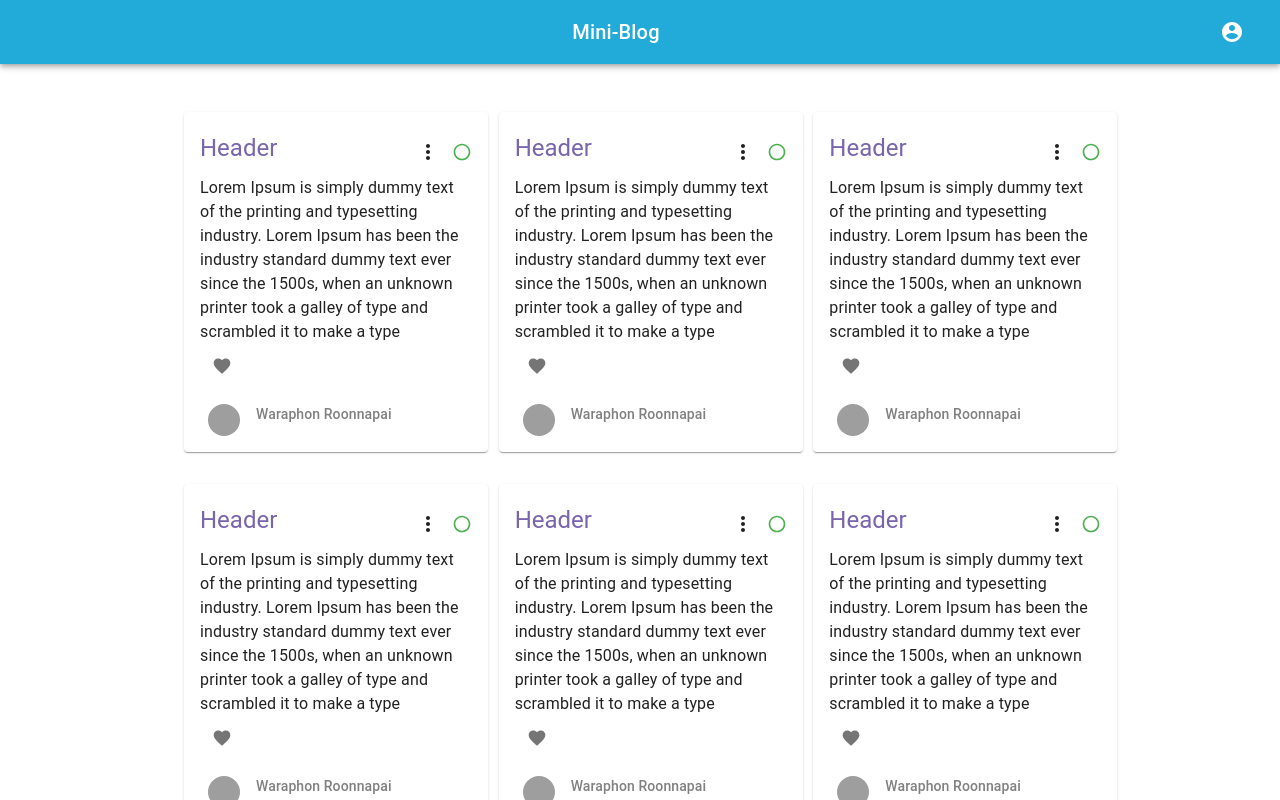
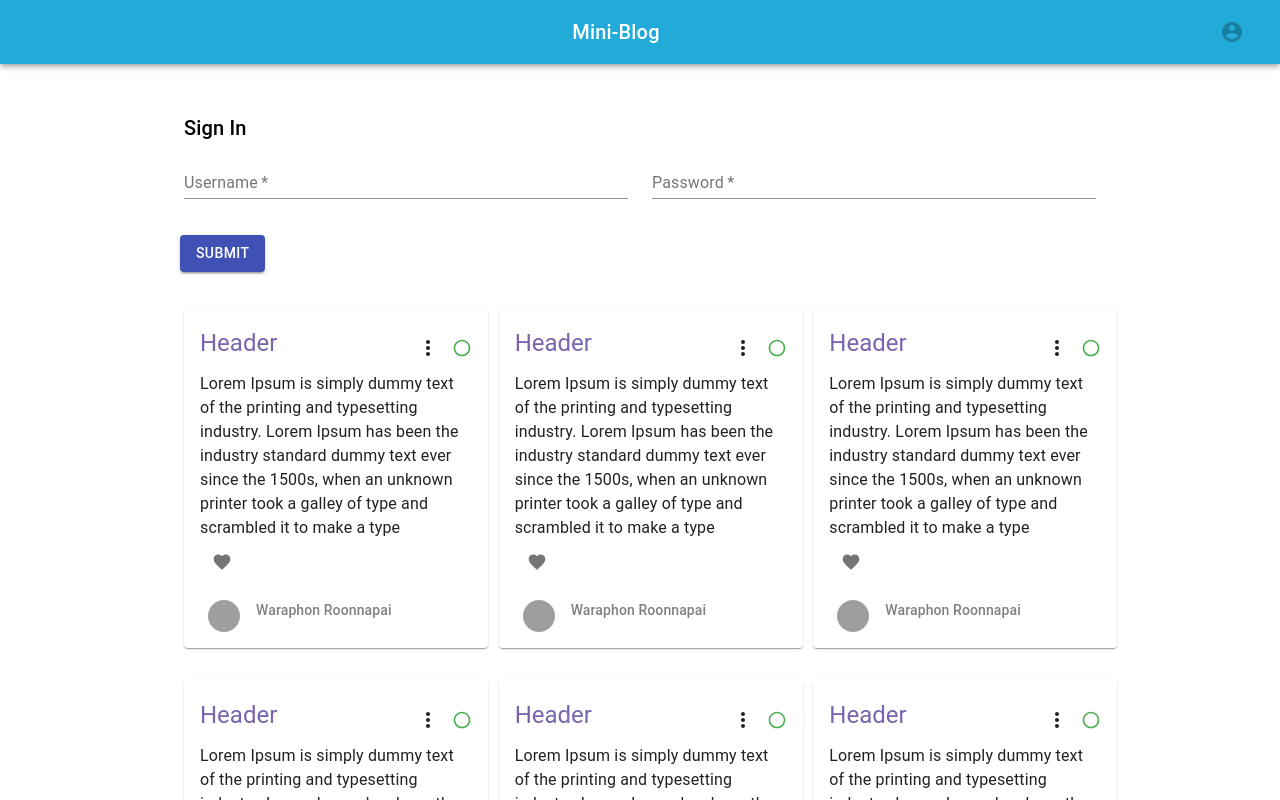
Before and after one commit to nonameb3/node-ract-blog, a React (Create React App) app in the folder blog-app/: page / in a window 1280 px wide. Shown: the top 800 px of the page. Built offline with nearby package versions, Linux system fonts and the light colour scheme; grey boxes are pictures that could not be loaded; the HTML template or start-up script is replaced by a standard one.

Commit message:
add useReducer

```diff
--- a/blog-app/src/App.js
+++ b/blog-app/src/App.js
@@ -3,10 +3,13 @@ import Grid from '@material-ui/core/Grid';
 import { makeStyles } from '@material-ui/core/styles';
 import Container from '@material-ui/core/Container';
 import Modal from '@material-ui/core/Modal';
+import Button from '@material-ui/core/Button';
 
+import reducer, { initialState } from './reducer';
 import AppBar from './components/AppBar';
 import BlogCard from './components/BlogCard';
 import CardForm from './components/CardForm';
+import SignIn from './components/SignInForm';
 
 function getModalStyle() {
   const top = 50;
@@ -22,6 +25,9 @@ function getModalStyle() {
 const useStyles = makeStyles((theme) => ({
   root: {
     flexGrow: 1,
+  },
+  topCard: {
+    paddingBottom: theme.spacing(6),
   },
   cardGrid: {
     paddingTop: theme.spacing(6),
@@ -40,9 +46,12 @@ const datas = [...Array(9)].map((u, i) => i);
 
 export default function Album() {
   const classes = useStyles();
+  const [state, dispatch] = React.useReducer(reducer, initialState);
   const [open, setOpen] = React.useState(false);
   const [modalStyle] = React.useState(getModalStyle);
+  const { auth } = state;
 
+  console.log(state);
   const handleOpenModel = () => {
     setOpen(true);
   };
@@ -59,9 +68,18 @@ export default function Album() {
 
   return (
     <div className={classes.root}>
-      <AppBar />
-      <main>
+      <AppBar auth={auth} dispatch={dispatch} />
       <Container className={classes.cardGrid} maxWidth="md">
+        <div className={classes.topCard}>
+          {auth ? (
+            <Button variant="contained" color="primary">
+              Add
+            </Button>
+          ) : (
+            <SignIn dispatch={dispatch} />
+          )}
+        </div>
+
         <Grid container spacing={4}>
           {datas.map((item) => (
             <Grid item key={item} xs={12} sm={6} md={4}>
@@ -80,7 +98,6 @@ export default function Album() {
           {body}
         </Modal>
       </Container>
-      </main>
     </div>
   );
 }
--- a/blog-app/src/components/AppBar/AppBar.compoent.jsx
+++ b/blog-app/src/components/AppBar/AppBar.compoent.jsx
@@ -19,7 +19,7 @@ const useStyles = makeStyles(() => ({
   },
 }));
 
-function AppBarCompoent() {
+function AppBarCompoent({ auth, dispatch }) {
   const classes = useStyles();
   const [anchorEl, setAnchorEl] = React.useState(null);
   const open = Boolean(anchorEl);
@@ -31,6 +31,12 @@ function AppBarCompoent() {
   const handleClose = () => {
     setAnchorEl(null);
   };
+
+  const handleLogout = () => {
+    dispatch({ type: 'setauth', payload: null });
+    setAnchorEl(null);
+  };
+
   return (
     <AppBar position="static" className={classes.root}>
       <Toolbar>
@@ -39,7 +45,6 @@ function AppBarCompoent() {
             Mini-Blog
           </Typography>
         </div>
-
         <div>
           <IconButton
             aria-label="account of current user"
@@ -47,6 +52,8 @@ function AppBarCompoent() {
             aria-haspopup="true"
             color="inherit"
             onClick={handleMenu}
+            disabled={!auth}
+            enni
           >
             <AccountCircle />
           </IconButton>
@@ -65,7 +72,7 @@ function AppBarCompoent() {
             open={open}
             onClose={handleClose}
           >
-            <MenuItem onClick={handleClose}>Logout</MenuItem>
+            <MenuItem onClick={handleLogout}>Logout</MenuItem>
           </Menu>
         </div>
       </Toolbar>
--- /dev/null
+++ b/blog-app/src/components/SignInForm/SignInForm.component.jsx
@@ -0,0 +1,42 @@
+import React from 'react';
+import { makeStyles } from '@material-ui/core/styles';
+import Typography from '@material-ui/core/Typography';
+import Grid from '@material-ui/core/Grid';
+import TextField from '@material-ui/core/TextField';
+import Button from '@material-ui/core/Button';
+
+const useStyles = makeStyles((theme) => ({
+  button: {
+    marginTop: theme.spacing(3),
+    marginLeft: theme.spacing(1),
+  },
+}));
+
+function CardForm({ dispatch }) {
+  const classes = useStyles();
+
+  function onSubmit() {
+    dispatch({ type: 'setauth', payload: true });
+  }
+
+  return (
+    <>
+      <Typography variant="h6" gutterBottom>
+        Sign In
+      </Typography>
+      <Grid container spacing={3}>
+        <Grid item xs={12} md={6}>
+          <TextField required id="username" label="Username" fullWidth />
+        </Grid>
+        <Grid item xs={12} md={6}>
+          <TextField required id="password" label="Password" type="password" fullWidth />
+        </Grid>
+        <Button variant="contained" color="primary" className={classes.button} onClick={onSubmit}>
+          Submit
+        </Button>
+      </Grid>
+    </>
+  );
+}
+
+export default CardForm;
--- /dev/null
+++ b/blog-app/src/components/SignInForm/index.js
@@ -0,0 +1 @@
+export { default } from './SignInForm.component';
--- /dev/null
+++ b/blog-app/src/reducer/index.js
@@ -0,0 +1,15 @@
+export const initialState = {
+  auth: null,
+  cards: [],
+};
+
+export default (state, action) => {
+  switch (action.type) {
+    case 'setauth':
+      return { ...state, auth: action.payload };
+    case 'setcards':
+      return { ...state, cards: action.payload };
+    default:
+      return state;
+  }
+};
```
Lines whose indentation alone changed are shown as unchanged.
